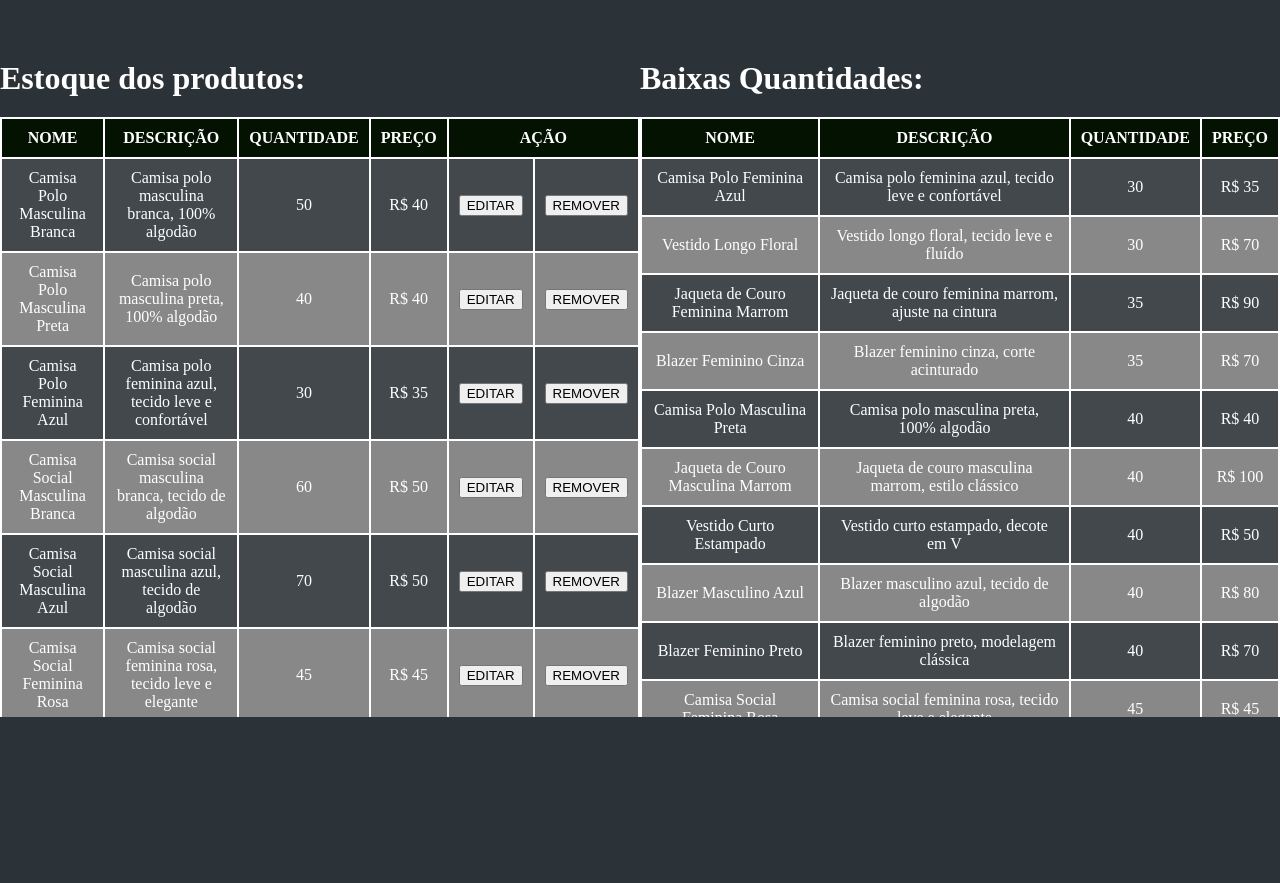
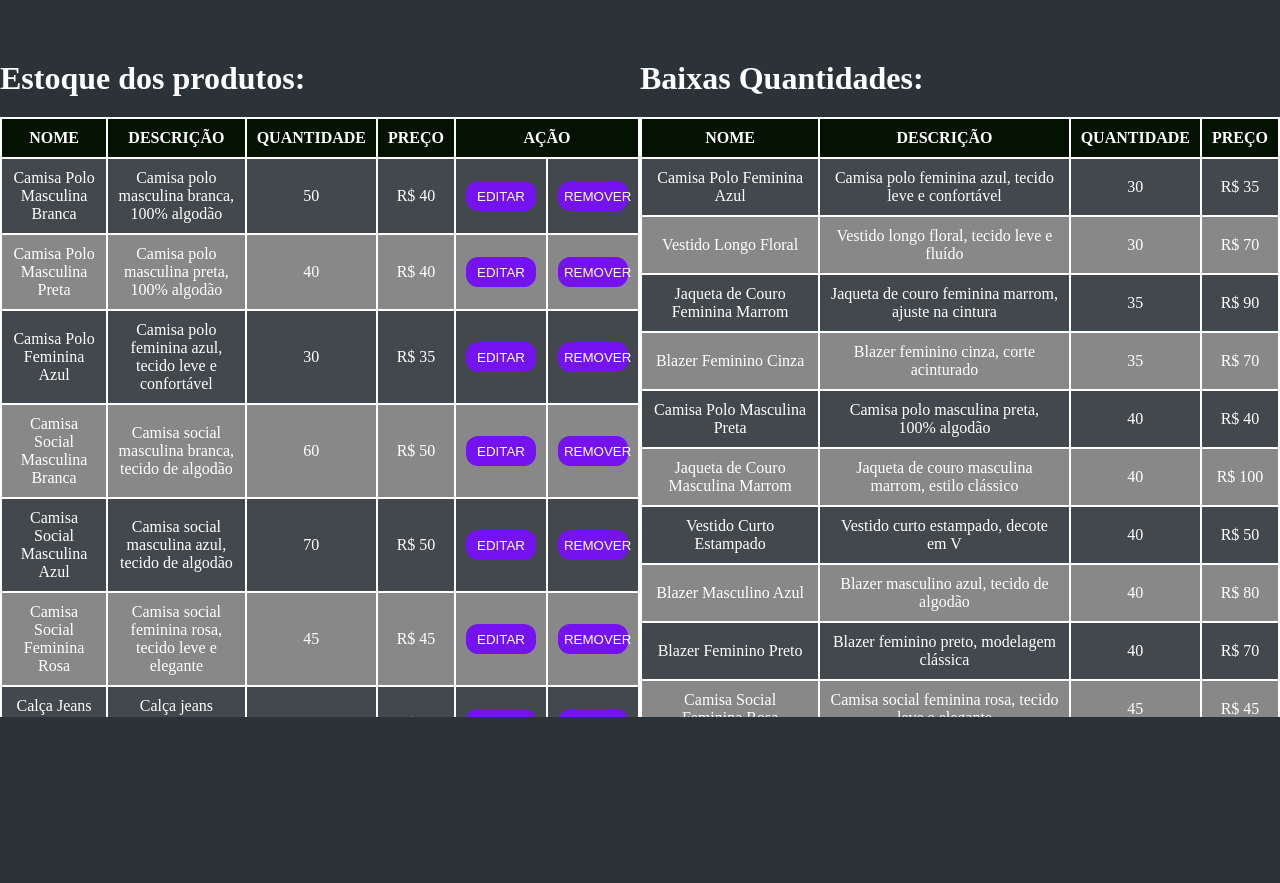
Before and after one commit to GabrielGomesSantos/Sistema-de-Gerenciamento-de-Estoque, a PHP site: page / in a window 1280 px wide. Shown: the part 80-963 px from the top of the page. Run offline with PHP 8.4, Linux system fonts and the light colour scheme; a user stored in the database is signed in; data comes from the database, SQL or seed files in the repository.

Commit message:
Atualizacao Bottao de acao
Atualizacao no css dos botoes de acao da tabela

```diff
--- a/assets/css/style_read.css
+++ b/assets/css/style_read.css
@@ -58,3 +58,18 @@ thead {
 .error_busca p{
     border: 1px solid;
 }
+
+.button_acao{
+    border: none;
+    text-decoration: none;
+    background-color: #7413F0;
+    border-radius: 12px;
+    width: 70px;
+    height: 30px;
+    color: white;
+}
+
+.button_acao:hover{
+    transition: all 0.4s;
+    background-color: #5A0FB9;
+}
--- a/src/pages/read.php
+++ b/src/pages/read.php
@@ -74,8 +74,8 @@
                     <td><?php echo $row["descricao"]; ?></td>
                     <td><?php echo $row["qnt"]; ?></td>
                     <td class='preco'>R$ <?php echo $row["preco"]; ?></td>
-                    <td> <a href='src/pages/update.php?id=<?php echo $row["id"]; ?>'><button>EDITAR</button></a></td>
-                    <td> <a href='src/pages/delete.php?id=<?php echo $row["id"]; ?>'><button>REMOVER</button></a></td>
+                    <td> <a href='src/pages/update.php?id=<?php echo $row["id"]; ?>'><button class="button_acao">EDITAR</button></a></td>
+                    <td> <a href='src/pages/delete.php?id=<?php echo $row["id"]; ?>'><button class="button_acao">REMOVER</button></a></td>
                 </tr>
 
                 <?php } else { ?>
```
